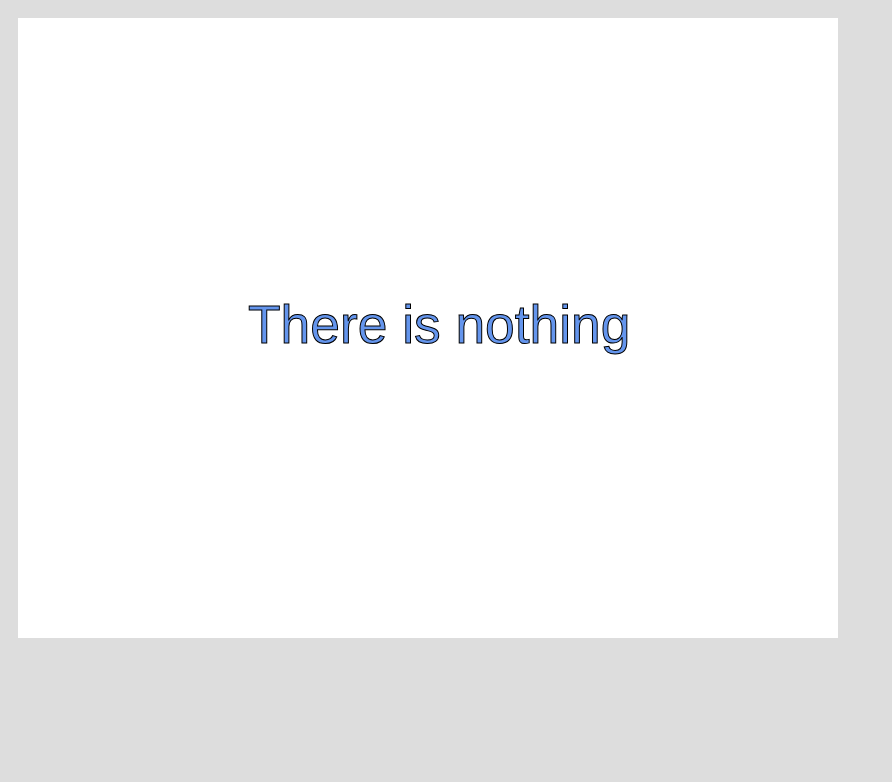
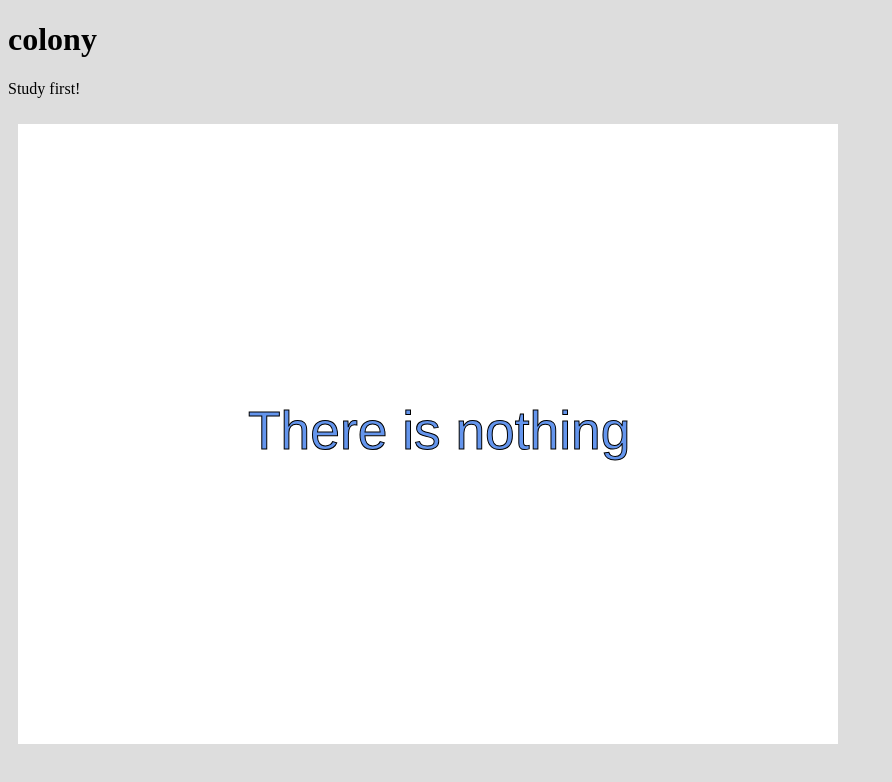
Before and after one commit to 1160300418/colony, a plain HTML site: page index.html in a window 1280 px wide. Shown: the whole page, without its empty margins (0-892 px from the left). Drawn offline with Linux system fonts and the light colour scheme.

Commit message:
add title
Signed-off-by: 12101111 <w12101111@gmail.com>

```diff
--- a/index.html
+++ b/index.html
@@ -2,7 +2,7 @@
 
 <html>
    <head>
-     <title>colony alpha 1</title>
+     <title>colony alpha 0</title>
 
       <style>
          body {
@@ -18,6 +18,12 @@
    </head>
 
   <body>
+      <h1>
+          colony
+      </h1>
+      <p>
+          Study first!
+      </p>
     <canvas id='canvas' width='800' height='600'>
       Canvas is not supported,please update your browser!
     </canvas>
```
